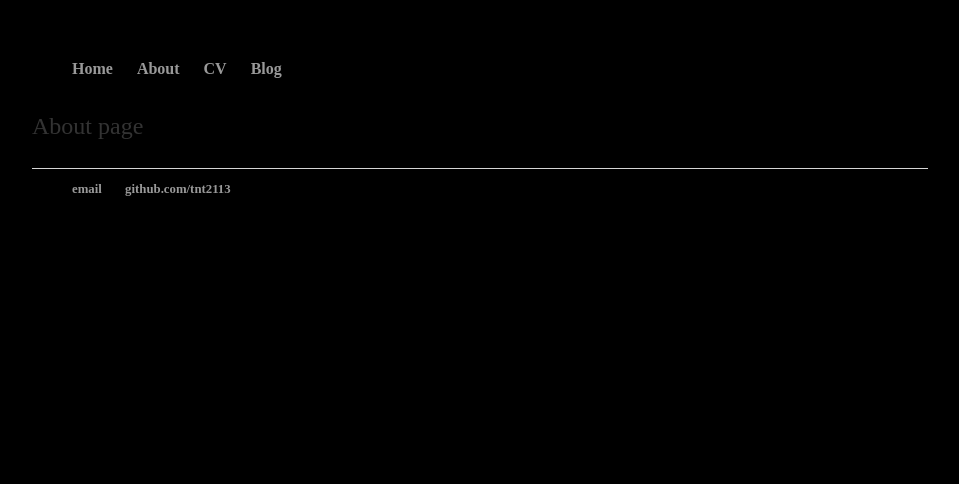
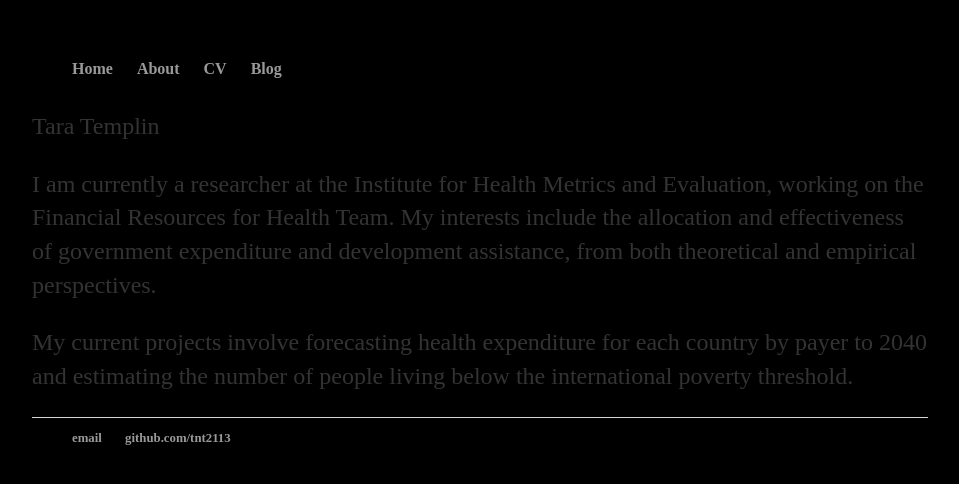
Before and after one commit to tnt2113/tnt2113.github.io, a Jekyll site: the page built from about/index.html, in a window 1280 px wide. Shown: the top 484 px of the page, without its empty margins (160-1119 px from the left). Built offline with Jekyll 4.4.1, drawn with Linux system fonts in a browser that asks for light colours.

Commit message:
Update index.html

```diff
--- a/about/index.html
+++ b/about/index.html
@@ -3,5 +3,8 @@ layout: default
 ---
 	<h1>{{ page.title }}</h1>
 <div class="blurb">
-	<p>About page</p>
+	<p>Tara Templin</p>
+<p> I am currently a researcher at the Institute for Health Metrics and Evaluation, working on the Financial Resources for Health Team. My interests include the allocation and effectiveness of government expenditure and development assistance, from both theoretical and empirical perspectives.</p>
+<p> My current projects involve forecasting health expenditure for each country by payer to 2040 and estimating the number of people living below the international poverty threshold. </p>
+
 </div><!-- /.blurb -->
```
